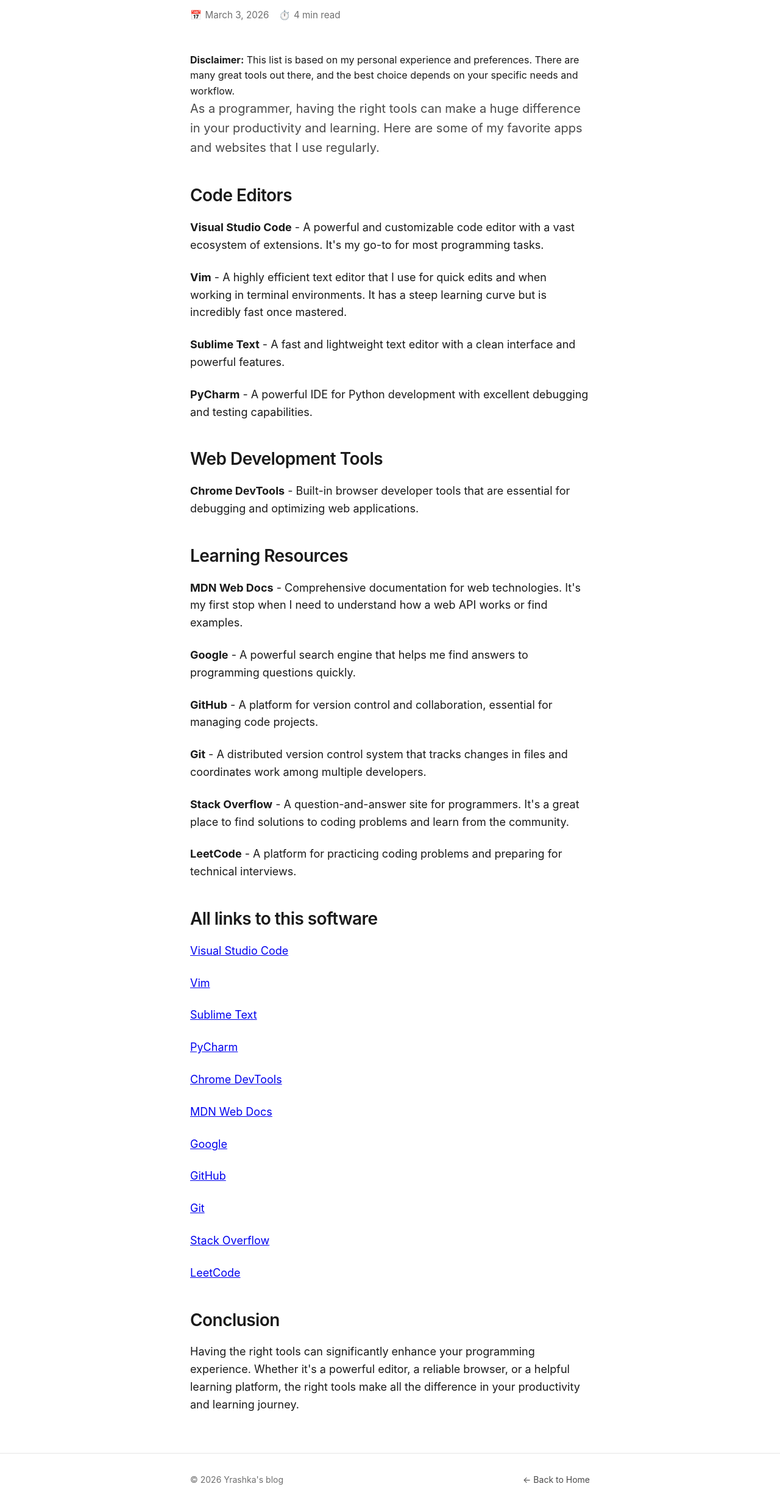
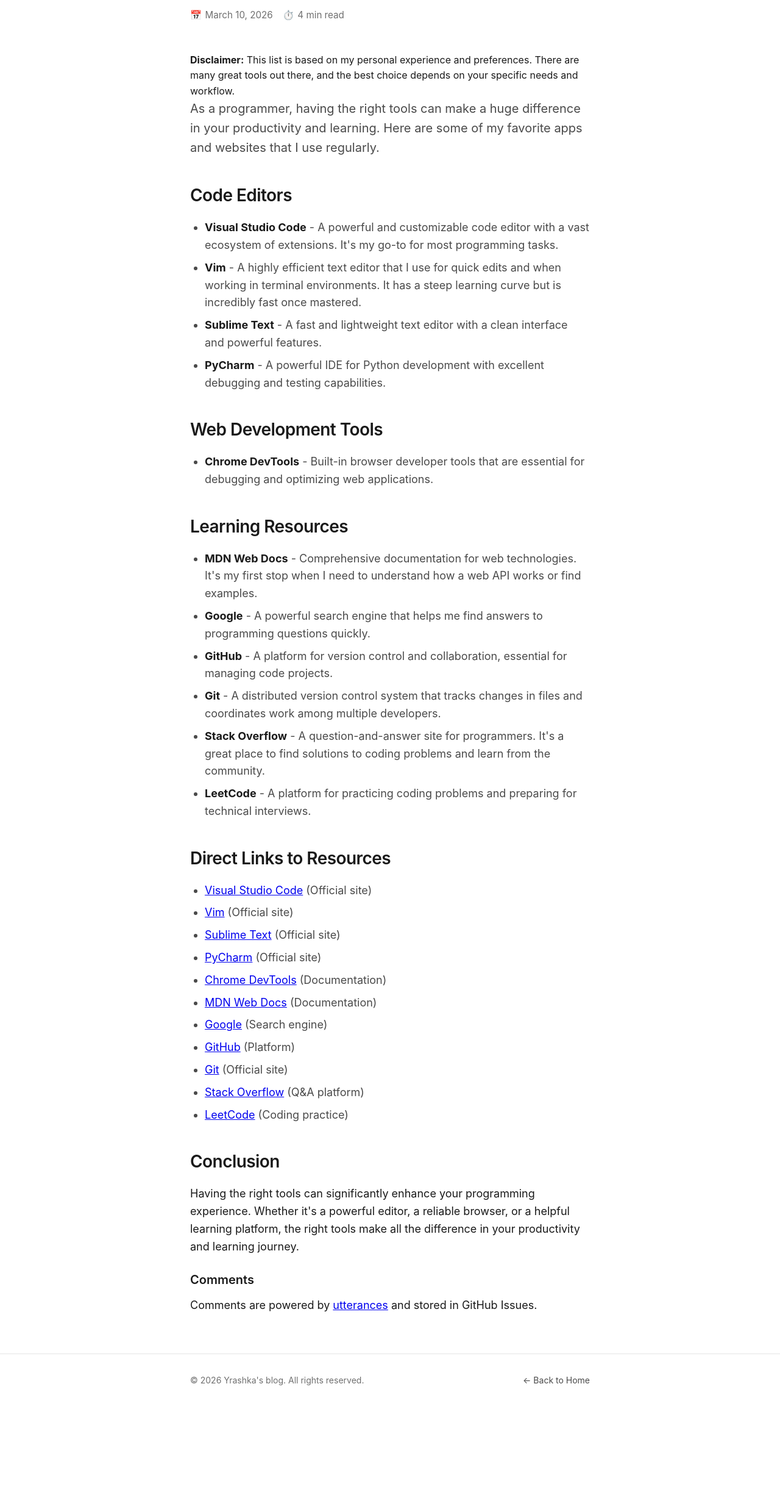
Before and after one commit to Yrashka200/blog.yrashka.github.io, a plain HTML site: page post2.html in a window 1280 px wide. Shown: the part 234-2680 px from the top of the page at 61% size. After the commit the page ends 2541 px from the top, so only its background shows below. Drawn offline with Linux system fonts and the light colour scheme.

Commit message:
Added comments
Added test future comments

```diff
--- a/post2.html
+++ b/post2.html
@@ -3,7 +3,8 @@
 <head>
     <meta charset="UTF-8">
     <meta name="viewport" content="width=device-width, initial-scale=1.0">
-    <title>Good apps and websites for programmers</title>
+    <title>Good apps and websites for programmers - Yrashka's blog</title>
+    <meta name="description" content="Personal recommendations of tools, apps and websites that make programming more productive and enjoyable.">
     <link rel="stylesheet" href="style.css">
 </head>
 <body>
@@ -11,66 +12,120 @@
         <header class="site-header">
             <div class="container">
                 <div class="header-content">
-                    <a href="index.html" class="site-title">Yrashka's blog</a>
-                    <nav class="nav">
+                    <a href="index.html" class="site-title" rel="home">Yrashka's blog</a>
+                    <nav class="nav" aria-label="Main navigation">
                         <a href="index.html">Home</a>
                         <a href="about.html">About</a>
-                        <a href="https://github.com/Yrashka200" target="_blank">GitHub</a>
+                        <a href="https://github.com/Yrashka200" target="_blank" rel="noopener">GitHub</a>
                     </nav>
                 </div>
             </div>
         </header>
 
-        <main>
+        <main id="main-content">
             <div class="container">
-                <article class="content-article">
+                <article class="content-article" itemscope itemtype="http://schema.org/Article">
                     <header class="article-header">
-                        <h1 class="article-title">Good apps and websites for programmers</h1>
+                        <h1 class="article-title" itemprop="headline">Good apps and websites for programmers</h1>
                         <div class="article-meta">
-                            <time class="article-date" datetime="2026-03-03">March 3, 2026</time>
+                            <time class="article-date" datetime="2026-03-10" itemprop="datePublished">March 10, 2026</time>
                             <span class="article-reading-time">4 min read</span>
+                            <meta itemprop="author" content="Yrashka">
                         </div>
                     </header>
 
-                    <div class="disclaimer">
+                    <div class="disclaimer" role="note" aria-label="Disclaimer">
                         <p><strong>Disclaimer:</strong> This list is based on my personal experience and preferences. There are many great tools out there, and the best choice depends on your specific needs and workflow.</p>
                     </div>
 
-                    <div class="article-content">
+                    <div class="article-content" itemprop="articleBody">
                         <p class="lead">As a programmer, having the right tools can make a huge difference in your productivity and learning. Here are some of my favorite apps and websites that I use regularly.</p>
 
                         <h2>Code Editors</h2>
-                        <p><strong>Visual Studio Code</strong> - A powerful and customizable code editor with a vast ecosystem of extensions. It's my go-to for most programming tasks.</p>
-                        <p><strong>Vim</strong> - A highly efficient text editor that I use for quick edits and when working in terminal environments. It has a steep learning curve but is incredibly fast once mastered.</p>
-                        <p><strong>Sublime Text</strong> - A fast and lightweight text editor with a clean interface and powerful features.</p>
-                        <p><strong>PyCharm</strong> - A powerful IDE for Python development with excellent debugging and testing capabilities.</p>
+                        <ul class="tools-list">
+                            <li>
+                                <strong>Visual Studio Code</strong> - A powerful and customizable code editor with a vast ecosystem of extensions. It's my go-to for most programming tasks.
+                            </li>
+                            <li>
+                                <strong>Vim</strong> - A highly efficient text editor that I use for quick edits and when working in terminal environments. It has a steep learning curve but is incredibly fast once mastered.
+                            </li>
+                            <li>
+                                <strong>Sublime Text</strong> - A fast and lightweight text editor with a clean interface and powerful features.
+                            </li>
+                            <li>
+                                <strong>PyCharm</strong> - A powerful IDE for Python development with excellent debugging and testing capabilities.
+                            </li>
+                        </ul>
 
                         <h2>Web Development Tools</h2>
-                        <p><strong>Chrome DevTools</strong> - Built-in browser developer tools that are essential for debugging and optimizing web applications.</p>
+                        <ul class="tools-list">
+                            <li>
+                                <strong>Chrome DevTools</strong> - Built-in browser developer tools that are essential for debugging and optimizing web applications.
+                            </li>
+                        </ul>
 
                         <h2>Learning Resources</h2>
-                        <p><strong>MDN Web Docs</strong> - Comprehensive documentation for web technologies. It's my first stop when I need to understand how a web API works or find examples.</p>
-                        <p><strong>Google</strong> - A powerful search engine that helps me find answers to programming questions quickly.</p>
-                        <p><strong>GitHub</strong> - A platform for version control and collaboration, essential for managing code projects.</p>
-                        <p><strong>Git</strong> - A distributed version control system that tracks changes in files and coordinates work among multiple developers.</p>
-                        <p><strong>Stack Overflow</strong> - A question-and-answer site for programmers. It's a great place to find solutions to coding problems and learn from the community.</p>
-                        <p><strong>LeetCode</strong> - A platform for practicing coding problems and preparing for technical interviews.</p>
+                        <ul class="tools-list">
+                            <li>
+                                <strong>MDN Web Docs</strong> - Comprehensive documentation for web technologies. It's my first stop when I need to understand how a web API works or find examples.
+                            </li>
+                            <li>
+                                <strong>Google</strong> - A powerful search engine that helps me find answers to programming questions quickly.
+                            </li>
+                            <li>
+                                <strong>GitHub</strong> - A platform for version control and collaboration, essential for managing code projects.
+                            </li>
+                            <li>
+                                <strong>Git</strong> - A distributed version control system that tracks changes in files and coordinates work among multiple developers.
+                            </li>
+                            <li>
+                                <strong>Stack Overflow</strong> - A question-and-answer site for programmers. It's a great place to find solutions to coding problems and learn from the community.
+                            </li>
+                            <li>
+                                <strong>LeetCode</strong> - A platform for practicing coding problems and preparing for technical interviews.
+                            </li>
+                        </ul>
 
-                        <h2>All links to this software</h2>
-                        <p><a href="https://code.visualstudio.com/" target="_blank">Visual Studio Code</a></p>
-                        <p><a href="https://www.vim.org/" target="_blank">Vim</a></p>
-                        <p><a href="https://www.sublimetext.com/" target="_blank">Sublime Text</a></p>
-                        <p><a href="https://www.jetbrains.com/pycharm/" target="_blank">PyCharm</a></p>
-                        <p><a href="https://developer.chrome.com/docs/devtools/" target="_blank">Chrome DevTools</a></p>
-                        <p><a href="https://developer.mozilla.org/" target="_blank">MDN Web Docs</a></p>
-                        <p><a href="https://www.google.com/" target="_blank">Google</a></p>
-                        <p><a href="https://github.com/" target="_blank">GitHub</a></p>
-                        <p><a href="https://git-scm.com/" target="_blank">Git</a></p>
-                        <p><a href="https://stackoverflow.com/" target="_blank">Stack Overflow</a></p>
-                        <p><a href="https://leetcode.com/" target="_blank">LeetCode</a></p>
+                        <h2>Direct Links to Resources</h2>
+                        <ul class="resources-list">
+                            <li><a href="https://code.visualstudio.com/" target="_blank" rel="noopener">Visual Studio Code</a> <span class="link-description">(Official site)</span></li>
+                            <li><a href="https://www.vim.org/" target="_blank" rel="noopener">Vim</a> <span class="link-description">(Official site)</span></li>
+                            <li><a href="https://www.sublimetext.com/" target="_blank" rel="noopener">Sublime Text</a> <span class="link-description">(Official site)</span></li>
+                            <li><a href="https://www.jetbrains.com/pycharm/" target="_blank" rel="noopener">PyCharm</a> <span class="link-description">(Official site)</span></li>
+                            <li><a href="https://developer.chrome.com/docs/devtools/" target="_blank" rel="noopener">Chrome DevTools</a> <span class="link-description">(Documentation)</span></li>
+                            <li><a href="https://developer.mozilla.org/" target="_blank" rel="noopener">MDN Web Docs</a> <span class="link-description">(Documentation)</span></li>
+                            <li><a href="https://www.google.com/" target="_blank" rel="noopener">Google</a> <span class="link-description">(Search engine)</span></li>
+                            <li><a href="https://github.com/" target="_blank" rel="noopener">GitHub</a> <span class="link-description">(Platform)</span></li>
+                            <li><a href="https://git-scm.com/" target="_blank" rel="noopener">Git</a> <span class="link-description">(Official site)</span></li>
+                            <li><a href="https://stackoverflow.com/" target="_blank" rel="noopener">Stack Overflow</a> <span class="link-description">(Q&A platform)</span></li>
+                            <li><a href="https://leetcode.com/" target="_blank" rel="noopener">LeetCode</a> <span class="link-description">(Coding practice)</span></li>
+                        </ul>
 
                         <h2>Conclusion</h2>
                         <p>Having the right tools can significantly enhance your programming experience. Whether it's a powerful editor, a reliable browser, or a helpful learning platform, the right tools make all the difference in your productivity and learning journey.</p>
+
+                        <!-- Comments section using utterances -->
+                        <div class="comments-container">
+                            <h3>Comments</h3>
+                            <p class="comments-info">Comments are powered by <a href="https://utteranc.es/" target="_blank" rel="noopener">utterances</a> and stored in GitHub Issues.</p>
+
+                            <!-- Utterances script with fixed formatting -->
+                            <script src="https://utteranc.es/client.js"
+                                repo="Yrashka200/blog.yrashka.github.io"
+                                issue-term="pathname"
+                                label="Comment"
+                                theme="github-dark"
+                                crossorigin="anonymous"
+                                async>
+                            </script>
+
+                            <!-- Fallback for users without JavaScript -->
+                            <noscript>
+                                <div class="comments-fallback">
+                                    <p>⚠️ JavaScript is required to view and post comments. Please enable JavaScript or <a href="https://github.com/Yrashka200/blog.yrashka.github.io/issues" target="_blank" rel="noopener">view discussions on GitHub</a> directly.</p>
+                                </div>
+                            </noscript>
+                        </div>
                     </div>
                 </article>
             </div>
@@ -79,12 +134,13 @@
         <footer class="site-footer">
             <div class="container">
                 <div class="footer-content">
-                    <p>© 2026 Yrashka's blog</p>
-                    <p><a href="index.html">← Back to Home</a></p>
+                    <p>© 2026 Yrashka's blog. All rights reserved.</p>
+                    <nav aria-label="Footer navigation">
+                        <a href="index.html" rel="prev" class="back-link">← Back to Home</a>
+                    </nav>
                 </div>
             </div>
         </footer>
     </div>
 </body>
-
 </html>
```
